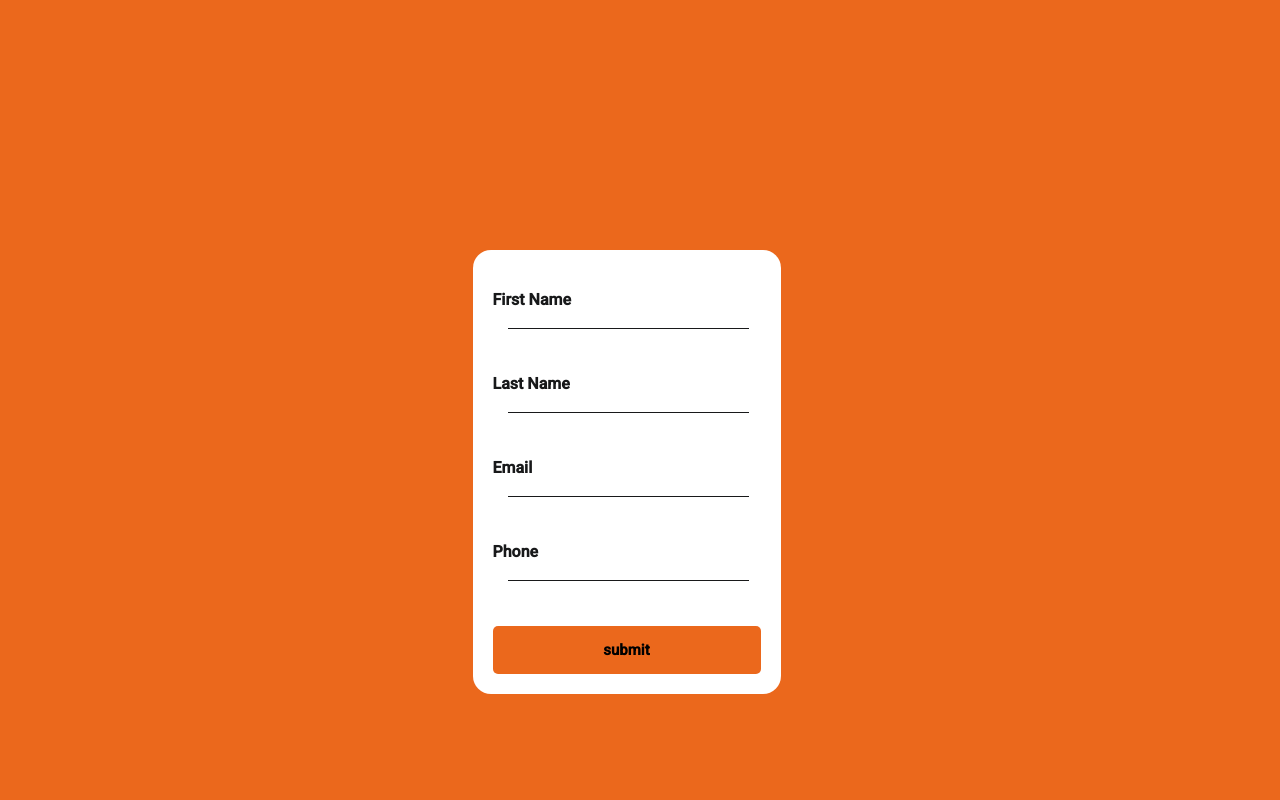
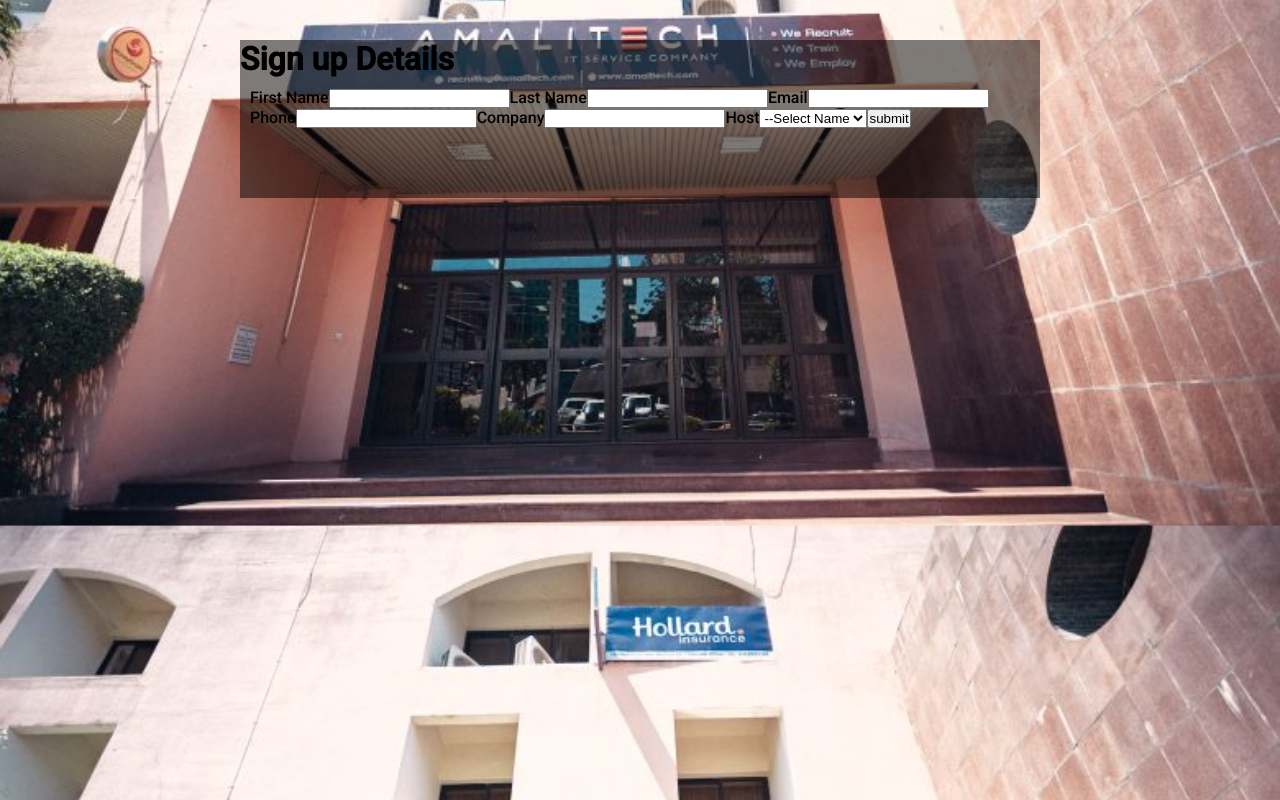
Before and after one commit to PrinceQuarshie/Frontend-Vilog, a React (Create React App) app: page / in a window 1280 px wide. Built offline with nearby package versions, Linux system fonts and the light colour scheme.

Commit message:
refactroing layout

```diff
--- a/src/components/User.jsx
+++ b/src/components/User.jsx
@@ -1,35 +1,41 @@
 import React from "react";
 import "../styles/User.scss";
+// import logo from '../assets/Amalitech-Ghana.png'
+
 function User() {
   return (
     <div className="container">
-        <img src="/" alt="" />
+      {/* <img src="" alt="Amalitech-Ghana" className="logo" /> */}
+      <div className="regform"><h1>Sign up Details</h1></div>
       <form>
-         <div className="wrapper">
-           <div className="box">
-            <input type="text" name="fname" id="fname"/>
-            <label>First Name</label>
-           </div>
+        <div className="wrapper">
+          <label>First Name</label>
+          <input className="firstname" type="text" name="fname" id="fname" />
 
-           <div className="box">
-            <input type="text" name="fname" id="fname"/>
-            <label>Last Name</label>
-           </div>
+          <label>Last Name</label>
+          <input className="lastname" type="text" name="fname" id="fname" />
 
-           <div className="box">
-            <input type="email" name="email" id="email"/>
-            <label>Email</label>
-           </div>
+          <label>Email</label>
+          <input className="email" type="email" name="email" id="email" />
 
-           <div className="box">
-            <input type="tel" name="tel" id="tel"/>
-            <label>Phone</label>
-           </div>
+          <label>Phone</label>
+          <input className="tel" type="tel" name="tel" id="tel" />
 
-         <input type="submit" value="submit"/>
+          <label>Company</label>
+          <input className="company" type="text" name="company" id="tel" />
 
-         </div>
+          <label>Host</label>
+          <select className="option" id="">
+            <option disabled="disabled" selected="selected">--Select Name</option>
+            <option>Name 1</option>
+            <option>Name 2</option>
+            <option>Name 3</option>
+            <option>Name 4</option>
+            <option>Name 5</option>
+          </select>
 
+          <input type="submit" value="submit" />
+        </div>
       </form>
     </div>
   );
--- a/src/styles/User.scss
+++ b/src/styles/User.scss
@@ -2,81 +2,34 @@
 @import "./fonts";
 
 body {
-  min-height: 100vh;
-  display: flex;
-  justify-content: center;
-  align-items: center;
-  background-color: $orange-color;
+
+    background-image: url('../assets/office-entrance.jpg');
+    background-position: center;
+    background-size: cover;
+    font-family: $font-roboto;
+    margin-top: 40px;
+
 }
 
 .container {
-  margin-top: 9rem;
-  width: 80%;
-  padding: 20px;
-  background: $main-color;
-  border-radius: 18px;
+  background-color: rgba(0, 0, 0, 0.5);
+  width: 800px;
+  margin: auto;
+
+  .regform {
+    width: 800px;
+  }
 }
+ form {
+   padding: 10px;
+ }
+
 
 .wrapper {
   width: 100%;
-  display: grid;
-  grid-template-columns: repeat(auto-fit, minmax(250px, 1fr));
-  grid-gap: 30px;
-  gap: 30px;
+  height: 100px;
 }
 
-.wrapper .box {
-  width: 90%;
-  position: relative;
-  padding: 15px;
+label {
+
 }
-
-.wrapper .box input {
-  width: 100%;
-  font-size: 20px;
-  background: transparent;
-  border: none;
-  outline: none;
-  border-bottom: 1px solid $black-color;
-  transition: 0.5s linear;
-}
-
-.wrapper .box input:focus {
-  padding: 10px 5px;
-  background: $gray-color;
-  margin-top: 5px;
-}
-
-.wrapper .box label {
-  position: absolute;
-  top: 0;
-  left: 0;
-  color: $black-color;
-  font-size: 16px;
-  font-weight: bold;
-  padding: 20px;
-  font-family: $font-roboto;
-  padding: 20px;
-  transition: 0.5s linear;
-}
-
-.wrapper .box input:focus ~ label,
-.wrapper .box input:valid ~ label {
-  padding: 0;
-}
-
-.container input[type="submit"] {
-  background: $orange-color;
-  padding: 15px 30px;
-  border: none;
-  outline: none;
-  font-size: 15px;
-  font-family: $font-roboto;
-  font-weight: bold;
-  border-radius: 5px;
-  cursor: pointer;
-
-  &:hover {
-    background: $gray-color;
-  }
-}
```
Also changed, not shown: src/assets/Amalitech-Ghana.png (added), src/assets/office-entrance.jpg (added).
